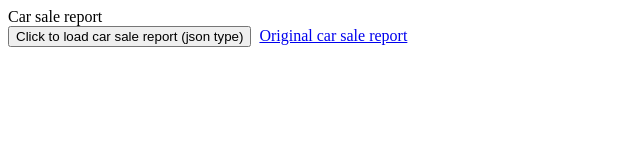
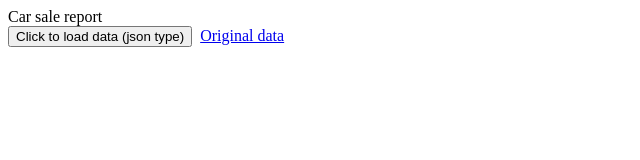
Before and after one commit to nett89/watherjs, a plain HTML site: page index.html in a window 1280 px wide. Shown: the whole page, without its empty margins (0-640 px from the left). Drawn offline with nearby package versions, Linux system fonts and the light colour scheme.

Commit message:
Update index.html

```diff
--- a/index.html
+++ b/index.html
@@ -19,6 +19,6 @@ $(document).ready(function (){
 <div id="example-section38">
     <div>Car sale report</div>
     <div id="div381"></div>
-    <button id="btn382" type="button">Click to load car sale report (json type)</button>
-    &nbsp;<a href="/backend/data/car-sale.json" target="_blank">Original car sale report</a>
+    <button id="btn382" type="button">Click to load data (json type)</button>
+    &nbsp;<a href="/data.json" target="_blank">Original data</a>
 </div>
```
